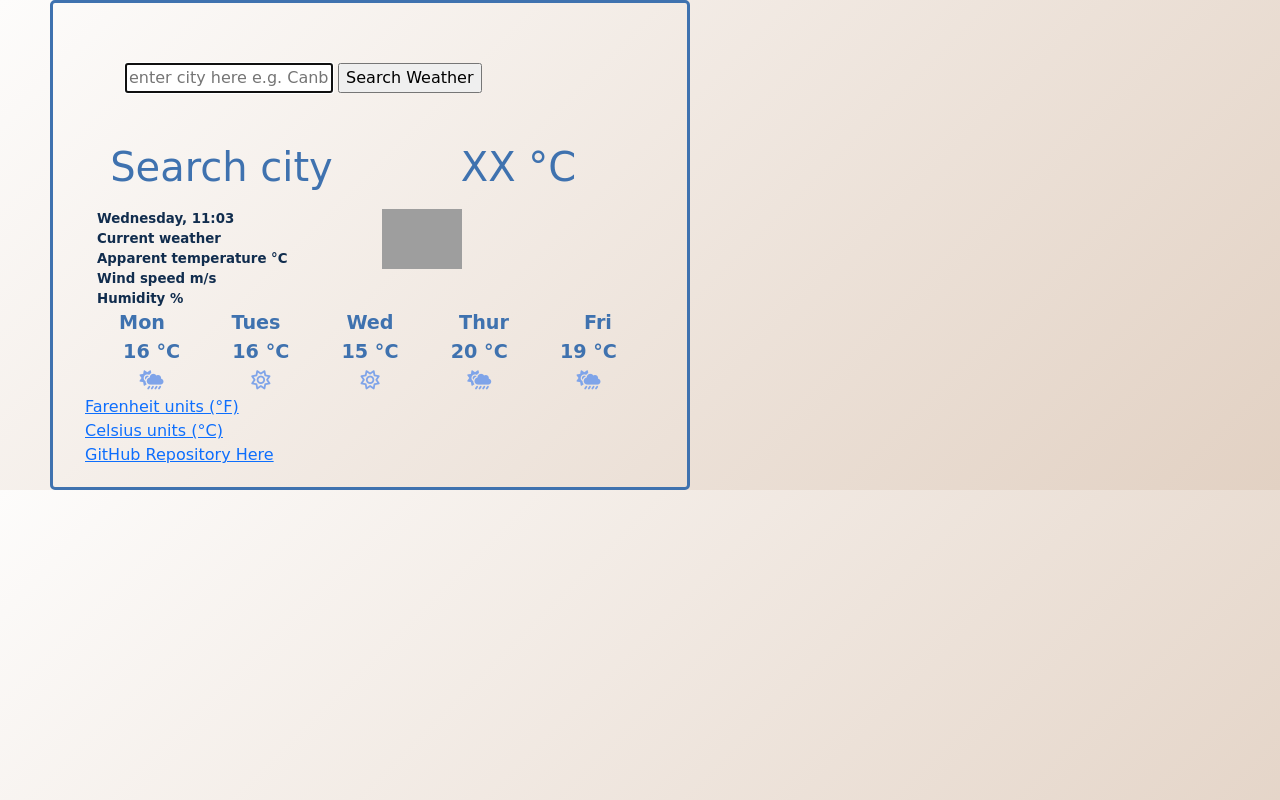
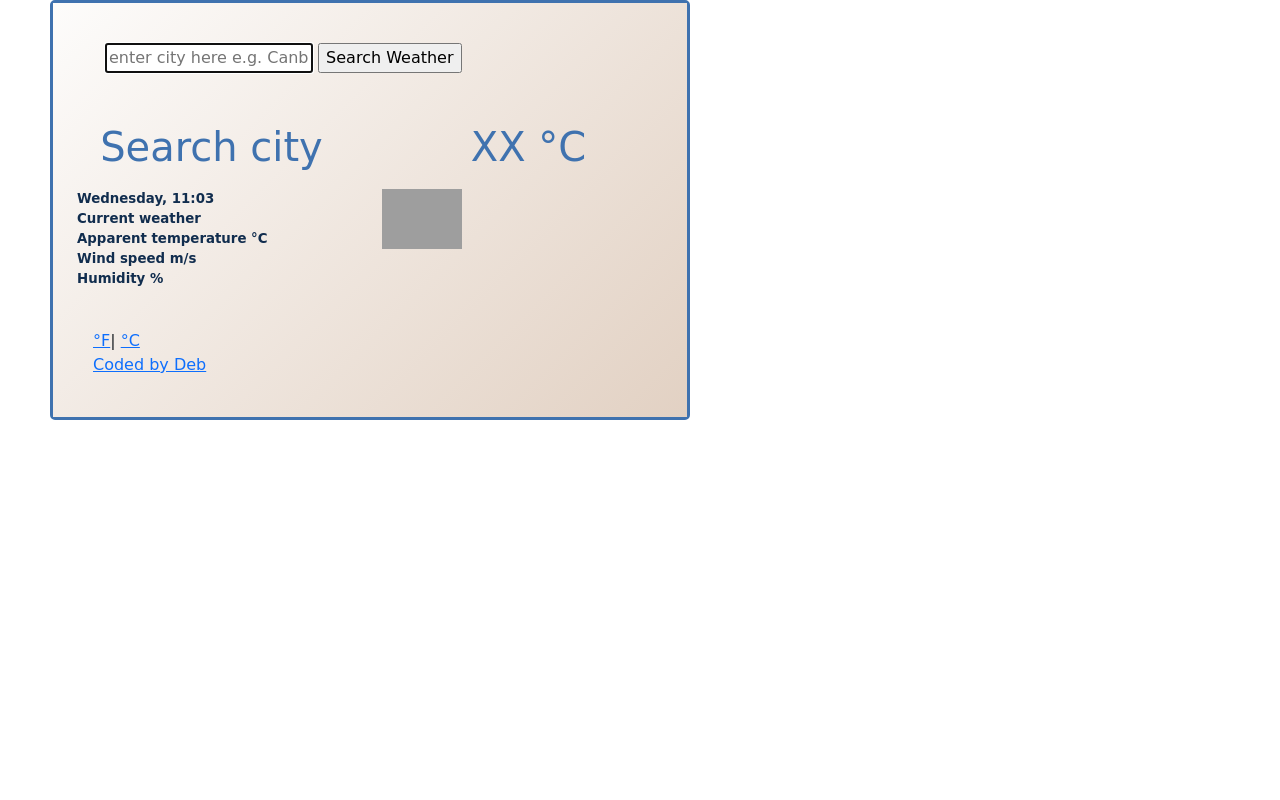
Before and after one commit to dimbee40/weather-app, a plain HTML site: page index.html in a window 1280 px wide. Drawn offline with nearby package versions, Linux system fonts and the light colour scheme; grey boxes are pictures that could not be loaded; a web font is replaced by a local one.

Commit message:
clean up styling and background

```diff
--- a/index.html
+++ b/index.html
@@ -24,6 +24,7 @@
     />
   </head>
   <body>
+    <div class="background">
       <div class="container">
         <form action="search-city-weather" class="search-bar" id="search">
           <input
@@ -33,95 +34,59 @@
             placeholder="enter city here e.g. Canberra"
             autofocus
           />
-        <input
-         type="submit"
-          value = "Search Weather"
-          id="cityButton"
-        />
-
+          <input type="submit" value="Search Weather" id="cityButton" />
         </form>
 
-
-
-
         <div class="row">
-        <div class="col-6"   >
+          <div class="col-6">
             <h1 id="cityHeader">Search city</h1>
           </div>
-        <div class="col-6" >
-          <h1><span id="temperature">XX °C</span> </h1>
-
+          <div class="col-6">
+            <h1><span id="temperature">XX °C</span></h1>
           </div>
         </div>
-<span>
-
-
-          </span>
+        <span> </span>
         <div class="container">
           <div class="row">
             <div class="col-6">
-            <span class="city-describe" >
+              <span class="city-describe">
                 <ul>
-                  <li class="dateTime" >
-                    Date, time
-                  </li>
-                  <li >
+                  <li class="dateTime">Date, time</li>
+                  <li>
                     <span id="descriptor">Current weather</span>
                   </li>
                   <li>
                     <span id="feels">Apparent temperature °C</span>
                   </li>
-                   <li >
+                  <li>
                     <span id="windspeed">Wind speed m/s</span>
                   </li>
-                   <li >
+                  <li>
                     <span id="humidity">Humidity %</span>
                   </li>
                 </ul>
               </span>
             </div>
-           <div class="col-6" ><img id="icon--today" src="https://upload.wikimedia.org/wikipedia/commons/c/c9/Rainbow-diagram-ROYGBIV.svg" width=80px> </div>
+            <div class="col-6">
+              <img
+                id="icon--today"
+                src="https://upload.wikimedia.org/wikipedia/commons/c/c9/Rainbow-diagram-ROYGBIV.svg"
+                width="80px"
+              />
             </div>
-      </div>
-
-      <div class="container days">
-        <div class="row">
-          <div class="col-sm">Mon</div>
-          <div class="col-sm">Tues</div>
-          <div class="col-sm">Wed</div>
-          <div class="col-sm">Thur</div>
-          <div class="col-sm">Fri</div>
-        </div>
-
-        <div class="container temps">
-        <div class="row">
-          <div class="col-sm">16 °C</div>
-          <div class="col-sm">16 °C</div>
-          <div class="col-sm">15 °C</div>
-          <div class="col-sm">20 °C</div>
-          <div class="col-sm">19 °C</div>
-        </div>
-      </div>
-      <div class="container">
-        <div class="row">
-          <div class="col-sm">
-            <i class="fas fa-cloud-sun-rain"></i>
-          </div>
-          <div class="col-sm"><i class="far fa-sun"></i></div>
-          <div class="col-sm"><i class="far fa-sun"></i></div>
-          <div class="col-sm"><i class="fas fa-cloud-sun-rain"></i>
-          </div>
-          <div class="col-sm"><i class="fas fa-cloud-sun-rain"></i>
           </div>
         </div>
       </div>
 
-
-
+      <div class="footer">
+        <span><a href="#" id="unit-id-faren">°F</a>|</span>
+        <span><a href="#" id="unit-id-cel">°C</a></span> <br /><span
+          ><a href="https://github.com/dimbee40/weather-app"
+            >Coded by Deb</a
+          ></span
+        >
       </div>
-<span><a href="#" id="unit-id-faren">Farenheit units (°F)</a></span>
-<br><span><a href="#" id="unit-id-cel">Celsius units (°C)</a></span>
-<br><span><a href="https://github.com/dimbee40/weather-app">GitHub Repository Here</a></span>
+    </div>
     <script src="src/index.js"></script>
   </body>
 </html>
--- a/src/index.js
+++ b/src/index.js
@@ -81,6 +81,8 @@ function weather(response) {
   clickUnitC.addEventListener("click", apiSearch);
 }
 
+function forecast(response) {}
+
 //C to F converstion *****
 //F to C-->  (°F − 32) × 5/9 = °C
 // C to F --> (°C × 9/5) + 32 = °F
@@ -92,7 +94,6 @@ form.addEventListener("submit", apiSearch);
 //api.openweathermap.org/data/2.5/weather?q=canberra&appid=3ec119a7b4622feedeeba843b106eb0a&units=metric`;
 
 //geolocator button temperature
-function forecast(response) {}
 
 function handlePosition(position) {
   function weather(response) {
@@ -128,9 +129,7 @@ function handlePosition(position) {
   let lon = position.coords.longitude;
   let key = "3ec119a7b4622feedeeba843b106eb0a";
   let urlAPI = `https://api.openweathermap.org/data/2.5/weather?lat=${lat}&lon=${lon}&appid=${key}&units=metric`;
-  let urlAPIfor = `httmps://pro.openweathermap.org/data/2.5/forecast/climate?lat=${lat}&lon=${lon}&cnt=5&appid=${key}&units=metric`;
   axios.get(urlAPI).then(weather);
-  axios.get(urlAPIfor).then(forecast);
 }
 
 navigator.geolocation.getCurrentPosition(handlePosition);
--- a/src/style.css
+++ b/src/style.css
@@ -1,9 +1,8 @@
 body {
   font-family: "Happy Monkey", cursive;
-  background-image: linear-gradient(135deg, #fdfcfb 0%, #e2d1c3 100%);
 
   border: 3px solid #3f72af;
-  padding: 20px;
+  padding: 0px;
   border-radius: 5px;
   max-width: 50%;
   margin-left: 50px;
@@ -15,6 +14,9 @@ h1 {
   text-align: center;
 }
 
+.background {
+  background-image: linear-gradient(135deg, #fdfcfb 0%, #e2d1c3 100%);
+}
 h2,
 h3,
 .currentLocation {
@@ -37,7 +39,8 @@ ul {
   text-align: center;
 }
 
-.search-bar {
+.search-bar,
+.footer {
   padding: 40px;
 }
 .recent-cities-temp {
```
Lines whose indentation alone changed are shown as unchanged.
